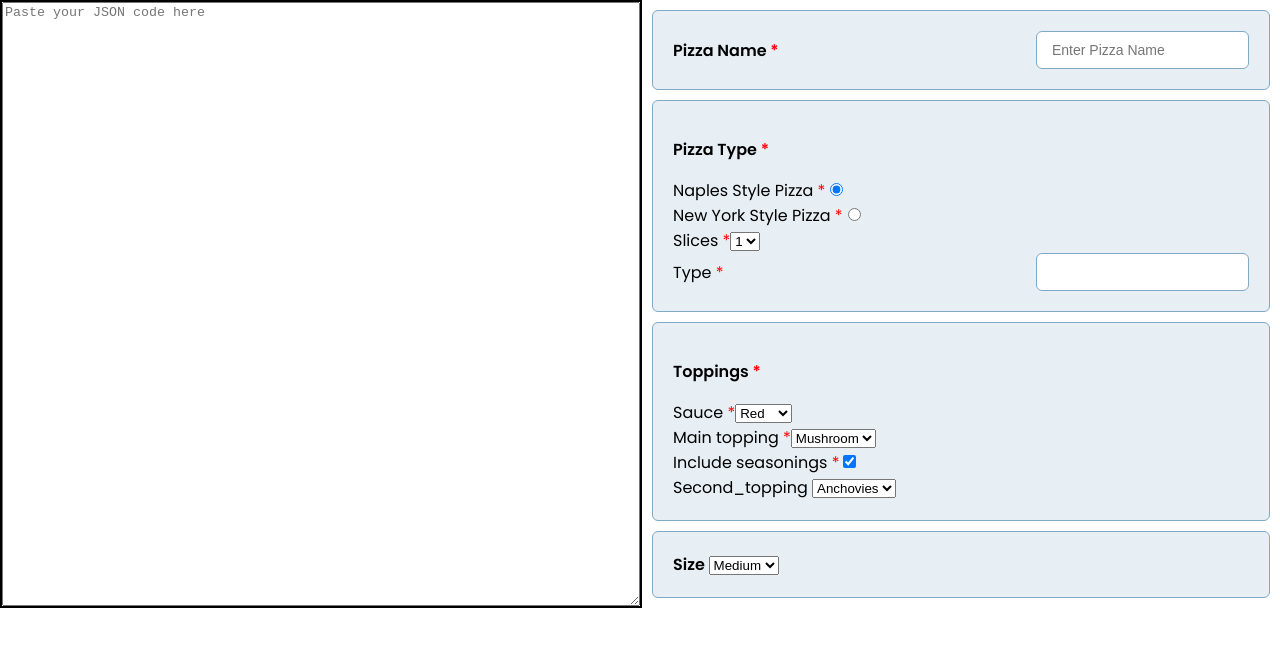
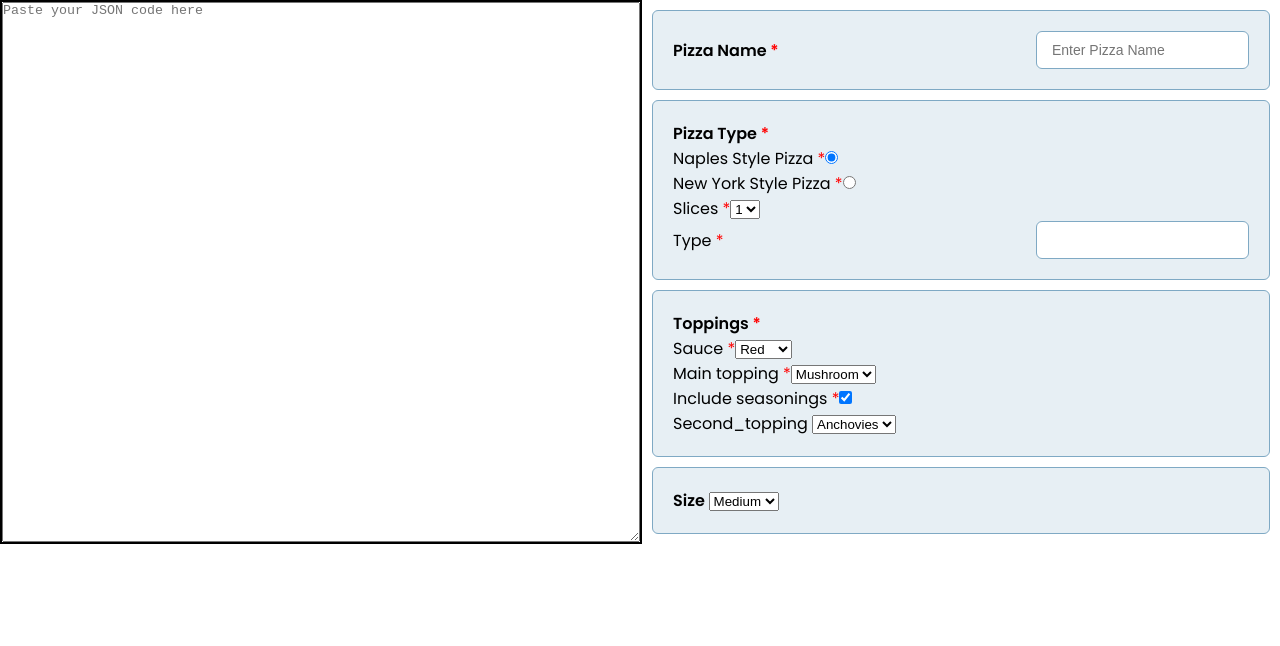
Before and after one commit to PatelPreyansh30/Frontend-Assignment, a React (Create React App) app: page / in a window 1280 px wide. Shown: the top 646 px of the page. Built offline with nearby package versions, Linux system fonts and the light colour scheme.

Commit message:
margin, padding set default to 0

```diff
--- a/src/index.css
+++ b/src/index.css
@@ -1,7 +1,13 @@
 @import url('https://fonts.googleapis.com/css2?family=Poppins:wght@100;200;300;400;500;600;700;800;900&display=swap');
+
+* {
+  margin: 0;
+  padding: 0;
+}
 
 body {
   margin: 0;
+  padding: 0;
   font-family: 'Poppins', sans-serif;
   -webkit-font-smoothing: antialiased;
   -moz-osx-font-smoothing: grayscale;
```
